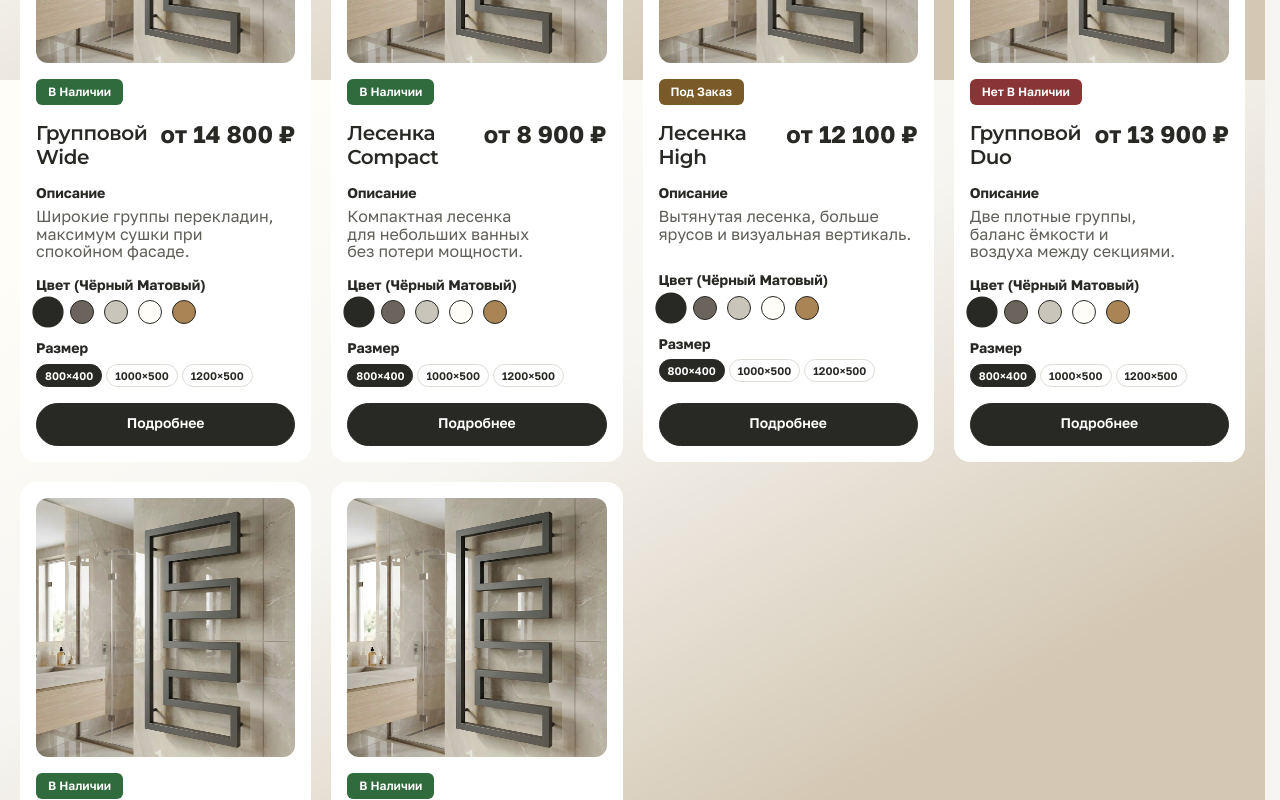
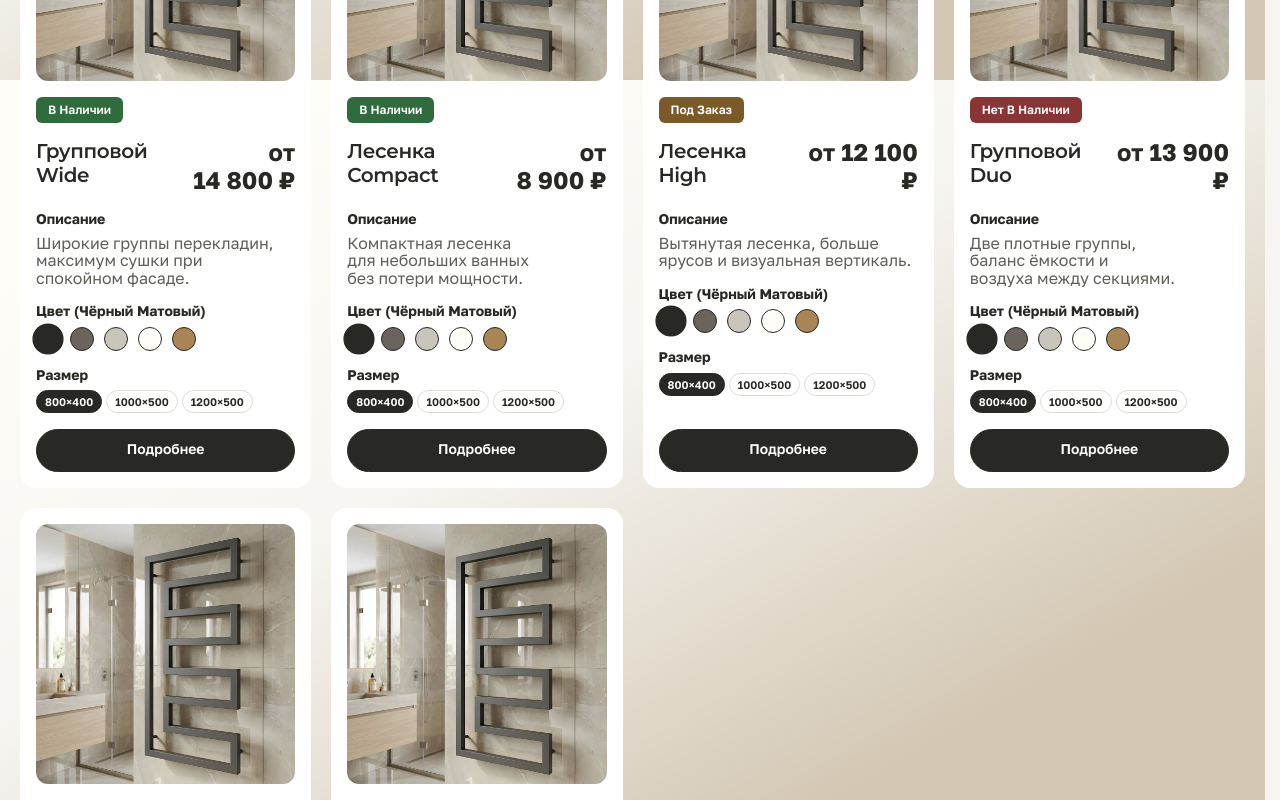
Before and after one commit to sonaCEO/ErikNar, a React (Vite) app in the folder apps/frontend/: page / in a window 1280 px wide. Shown: the part 2320-3120 px from the top of the page. Built offline with nearby package versions, Linux system fonts and the light colour scheme.

Commit message:
fix: card layout fix

```diff
--- a/apps/frontend/src/components/ui/product-card/product-card.module.css
+++ b/apps/frontend/src/components/ui/product-card/product-card.module.css
@@ -35,15 +35,28 @@
 		align-items: flex-start;
 		justify-content: space-between;
 		gap: 12px;
+		min-width: 0;
 }
 
 .name {
+		flex: 1 1 auto;
 		min-width: 0;
+
+		:global(h3) {
+				display: -webkit-box;
+				-webkit-box-orient: vertical;
+				-webkit-line-clamp: 4;
+				overflow: hidden;
+				overflow-wrap: anywhere;
+		}
 }
 
 .price {
-		flex-shrink: 0;
-		white-space: nowrap;
+		flex: 0 1 auto;
+		max-width: 45%;
+		min-width: 0;
+		text-align: right;
+		overflow-wrap: anywhere;
 }
 
 .field {
@@ -55,7 +68,13 @@
 
 .description {
 		min-width: 0;
-		min-height: 48px;
+
+		:global(p) {
+				display: -webkit-box;
+				-webkit-box-orient: vertical;
+				-webkit-line-clamp: 4;
+				overflow: hidden;
+		}
 }
 
 .swatches {
```
